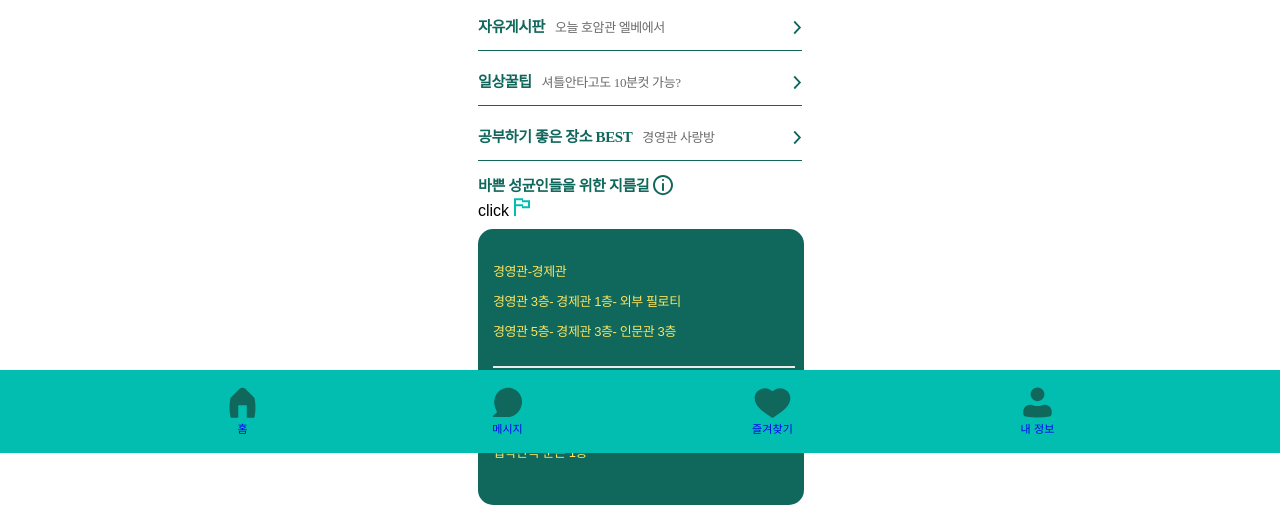
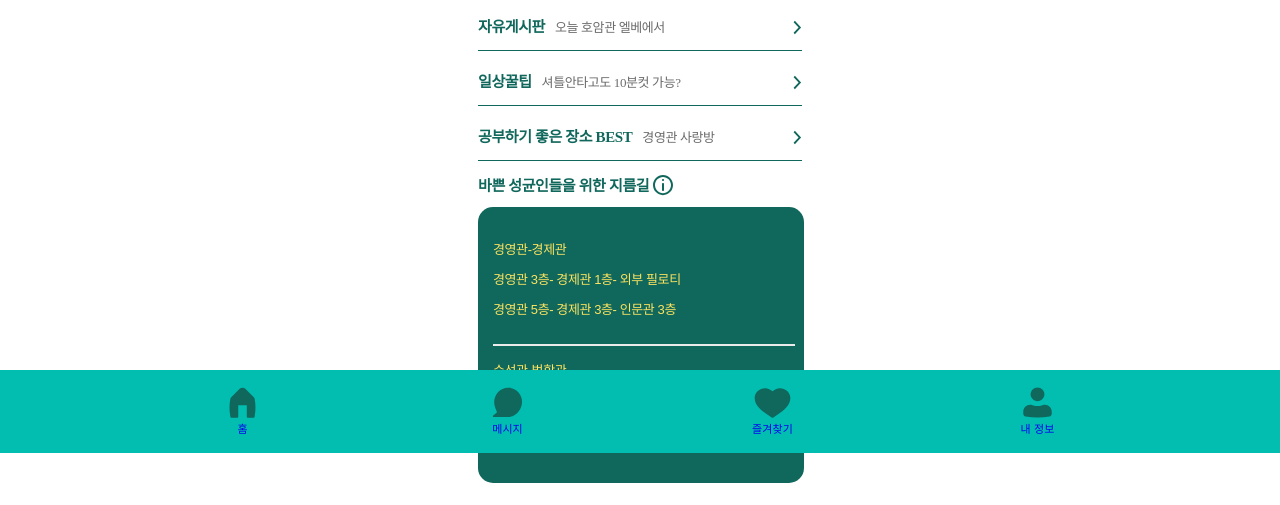
Before and after one commit to zui0202/skkumap-project-master, a Django app: page /community/ in a window 1280 px wide. Shown: the part 347-852 px from the top of the page. After the commit the page ends 830 px from the top, so only its background shows below. Run offline with Django 4.2, Linux system fonts and the light colour scheme; a user stored in the database is signed in; some web fonts are replaced.

Commit message:
Update community.html

```diff
--- a/baby_lion-master/skkumap/templates/community.html
+++ b/baby_lion-master/skkumap/templates/community.html
@@ -56,10 +56,6 @@
   <!-- 지름길 -->
     <div class="shortcut">
       <h2>바쁜 성균인들을 위한 지름길 <img src="{% static '/img/info_shortcut.svg'%}" alt="info_shortcut.svg" id="info_shortcut"></h2>
-      <div class="shortcut_click">
-        <span>click</span>
-        <img src="{% static '/img/flag.svg'%}" alt="flag.svg" id="flag">
-      </div>
       <div class="shortcut_container">
         <ul class="shortcut_path">
           <li class="shortcut_detail">경영관-경제관</li>
@@ -93,6 +89,6 @@
         <p class="icon-name">내 정보</p>
       </a>
     </nav>
-
+    <script type="module" src="{% static '/js/community.js'%}"></script>
 </body>
 </html>
```
